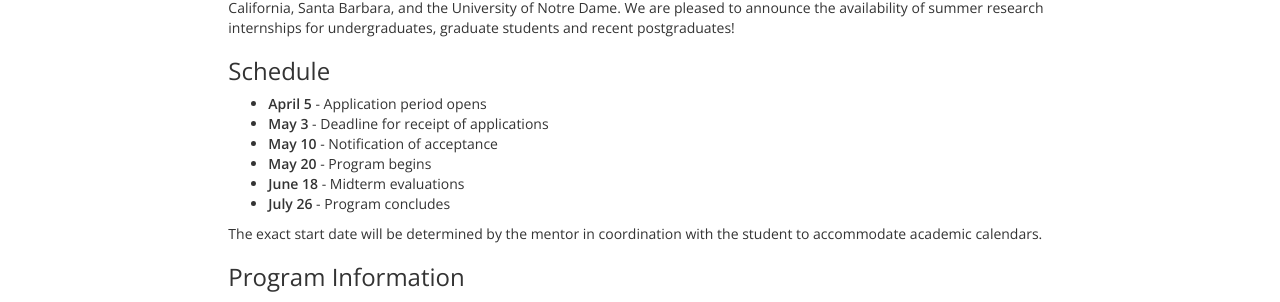
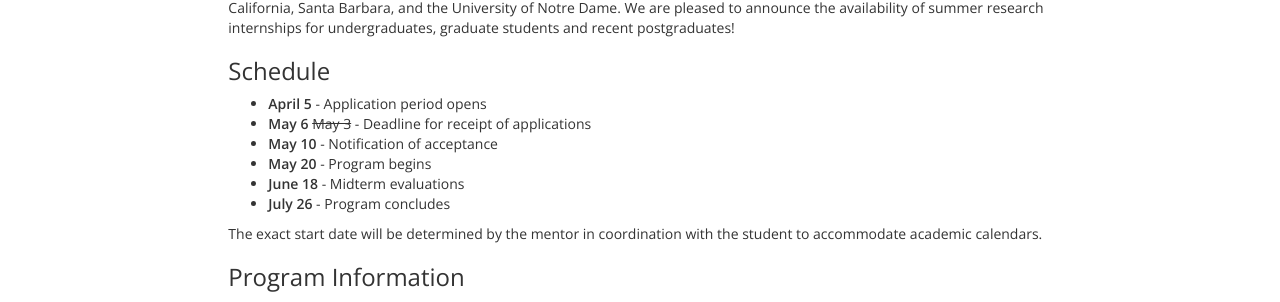
Before and after one commit to whole-tale/whole-tale.github.io-old, a Jekyll site: the page built from _posts/2019-04-04-internships.md, in a window 1280 px wide and 900 px high, scrolled down 366 px. Shown: the part 146-448 px from the top of the window. Built offline with Jekyll 4.4.1, drawn with Linux system fonts in a browser that asks for light colours; nearby versions of some CDN libraries.

Commit message:
Updated deadline to May 6th.

```diff
--- a/_posts/2019-04-04-internships.md
+++ b/_posts/2019-04-04-internships.md
@@ -29,7 +29,7 @@ undergraduates, graduate students and recent postgraduates!
 ### Schedule
 
   * **April 5** - Application period opens
-  * **May 3** - Deadline for receipt of applications
+  * **May 6** ~~May 3~~ - Deadline for receipt of applications
   * **May 10** - Notification of acceptance
   * **May 20** - Program begins
   * **June 18** - Midterm evaluations
```
